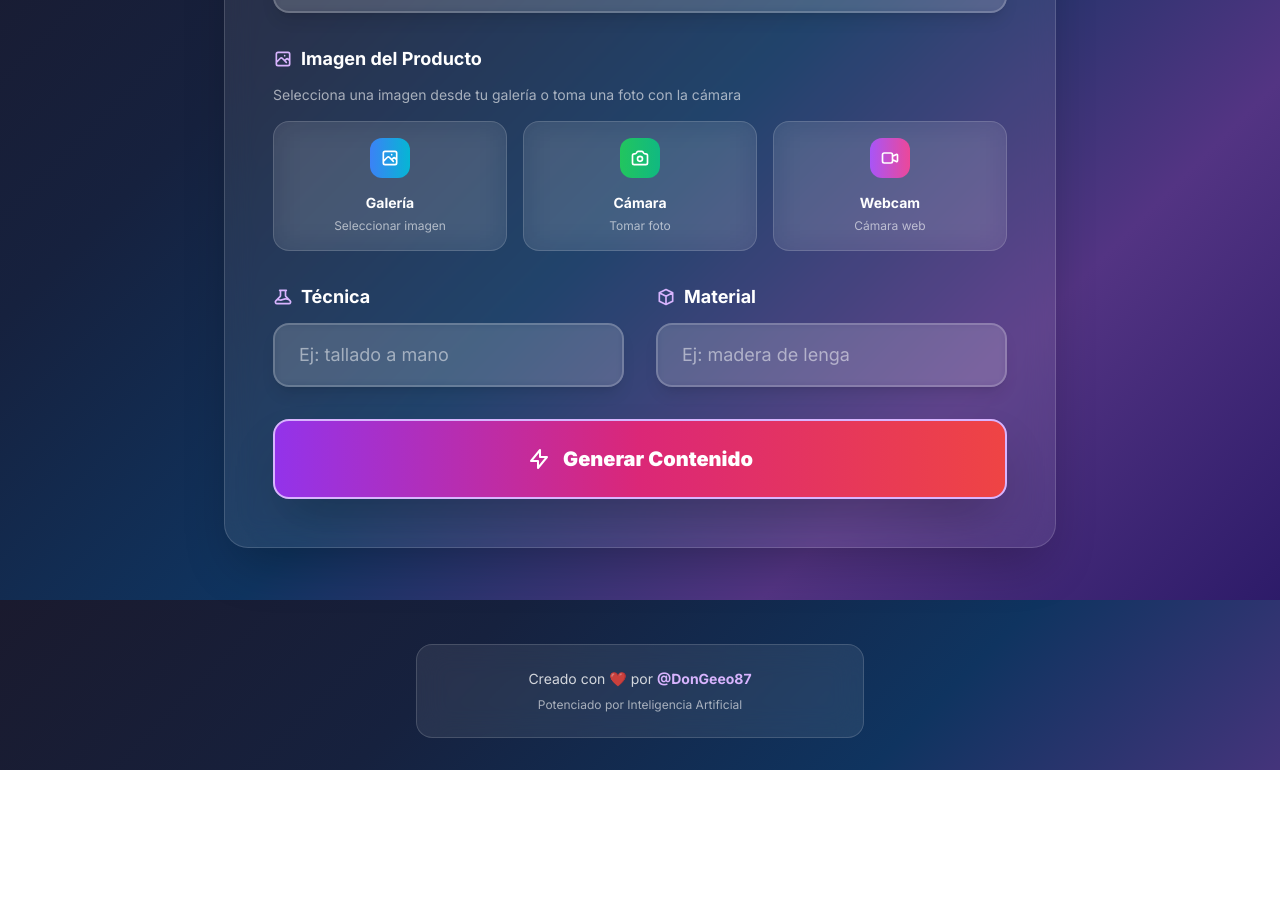
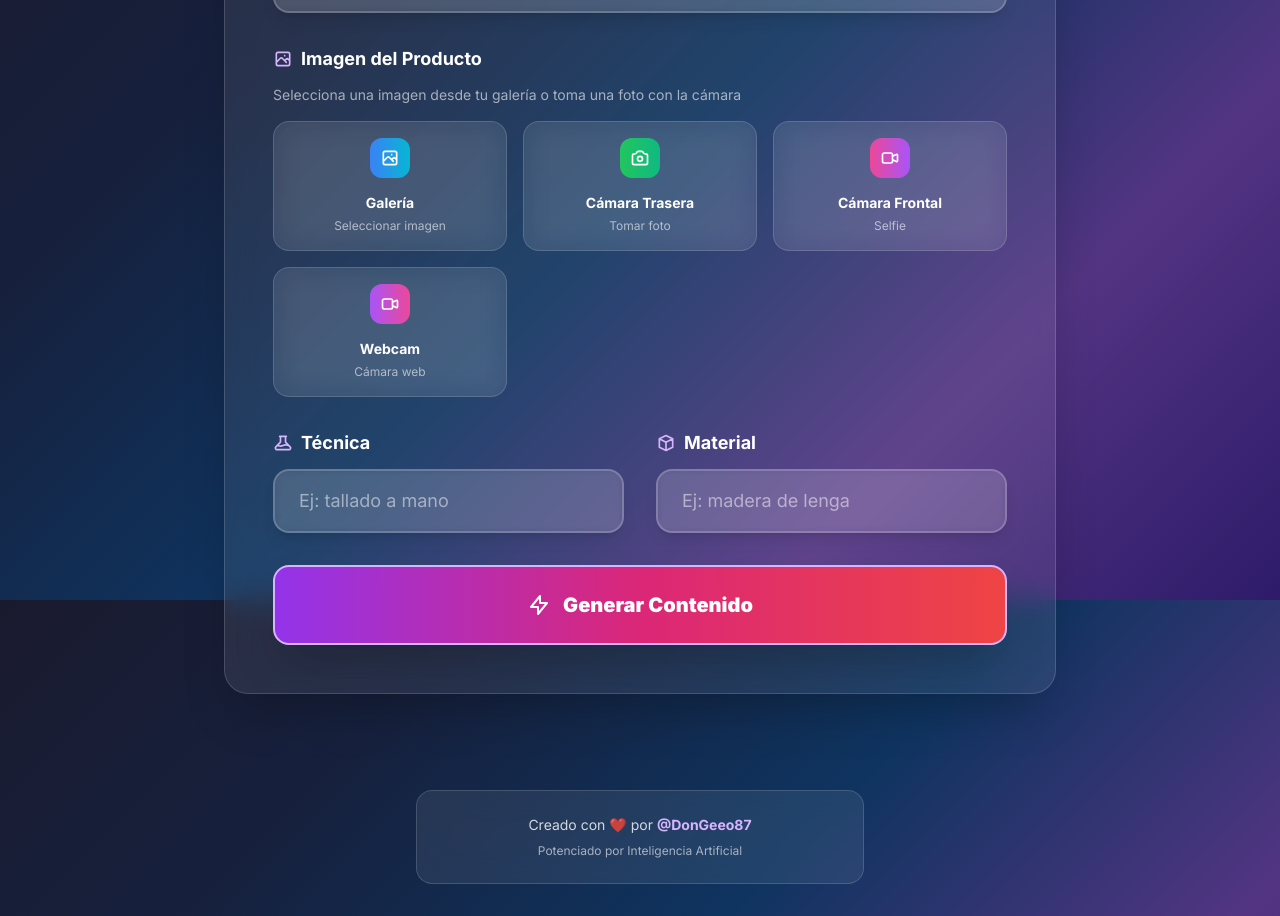
Before and after one commit to DonGeeo87/descripto, a React (Vite) app: page / in a window 1280 px wide. Shown: the part 1000-1916 px from the top of the page. Before the commit the page ends 1770 px from the top, so only its background shows below. Built offline with nearby package versions, Linux system fonts and the light colour scheme.

Commit message:
✨ UX: Separa botones de galería, cámara trasera y cámara frontal para mejor experiencia móvil

```diff
--- a/src/components/FormularioProducto.jsx
+++ b/src/components/FormularioProducto.jsx
@@ -185,7 +185,7 @@ export default function FormularioProducto() {
             </div>
           </label>
 
-          {/* Capturar con cámara */}
+          {/* Capturar con cámara trasera */}
           <label className="group cursor-pointer">
             <input
               type="file"
@@ -202,8 +202,29 @@ export default function FormularioProducto() {
                   <path strokeLinecap="round" strokeLinejoin="round" strokeWidth={2} d="M15 13a3 3 0 11-6 0 3 3 0 016 0z" />
                 </svg>
               </div>
-              <span className="text-white font-bold text-sm">Cámara</span>
+              <span className="text-white font-bold text-sm">Cámara Trasera</span>
               <p className="text-white/60 text-xs mt-1">Tomar foto</p>
+            </div>
+          </label>
+
+          {/* Capturar con cámara frontal */}
+          <label className="group cursor-pointer">
+            <input
+              type="file"
+              accept="image/*"
+              capture="user"
+              onChange={handleFileChange}
+              className="hidden"
+              id="input-camera-front-upload"
+            />
+            <div className="glass rounded-2xl p-4 text-center hover-lift border-2 border-white/20 transition-all duration-300 group-hover:border-pink-400">
+              <div className="w-10 h-10 bg-gradient-to-r from-pink-500 to-purple-500 rounded-xl flex items-center justify-center mx-auto mb-3 group-hover:scale-110 transition-transform">
+                <svg className="w-5 h-5 text-white" fill="none" stroke="currentColor" viewBox="0 0 24 24">
+                  <path strokeLinecap="round" strokeLinejoin="round" strokeWidth={2} d="M15 10l4.553-2.276A1 1 0 0121 8.618v6.764a1 1 0 01-1.447.894L15 14M5 18h8a2 2 0 002-2V8a2 2 0 00-2-2H5a2 2 0 00-2 2v8a2 2 0 002 2z" />
+                </svg>
+              </div>
+              <span className="text-white font-bold text-sm">Cámara Frontal</span>
+              <p className="text-white/60 text-xs mt-1">Selfie</p>
             </div>
           </label>
 
```
